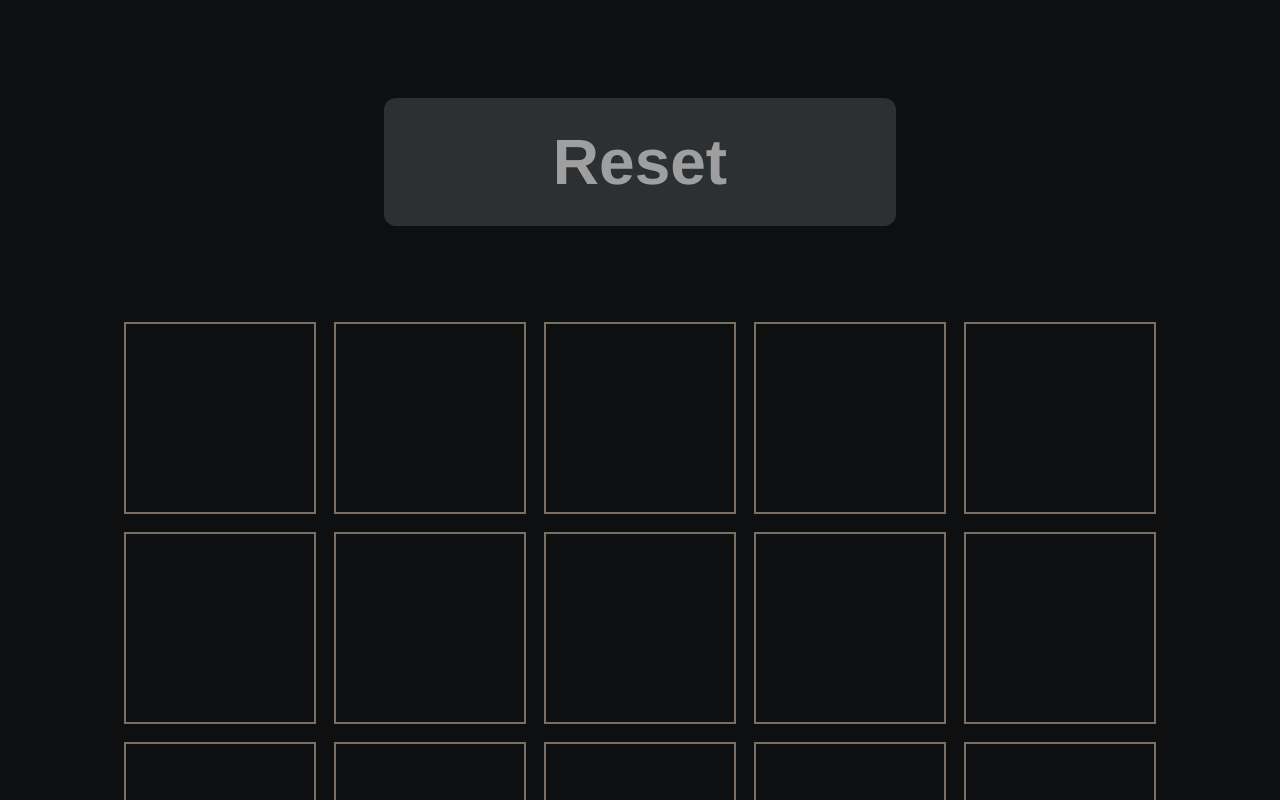
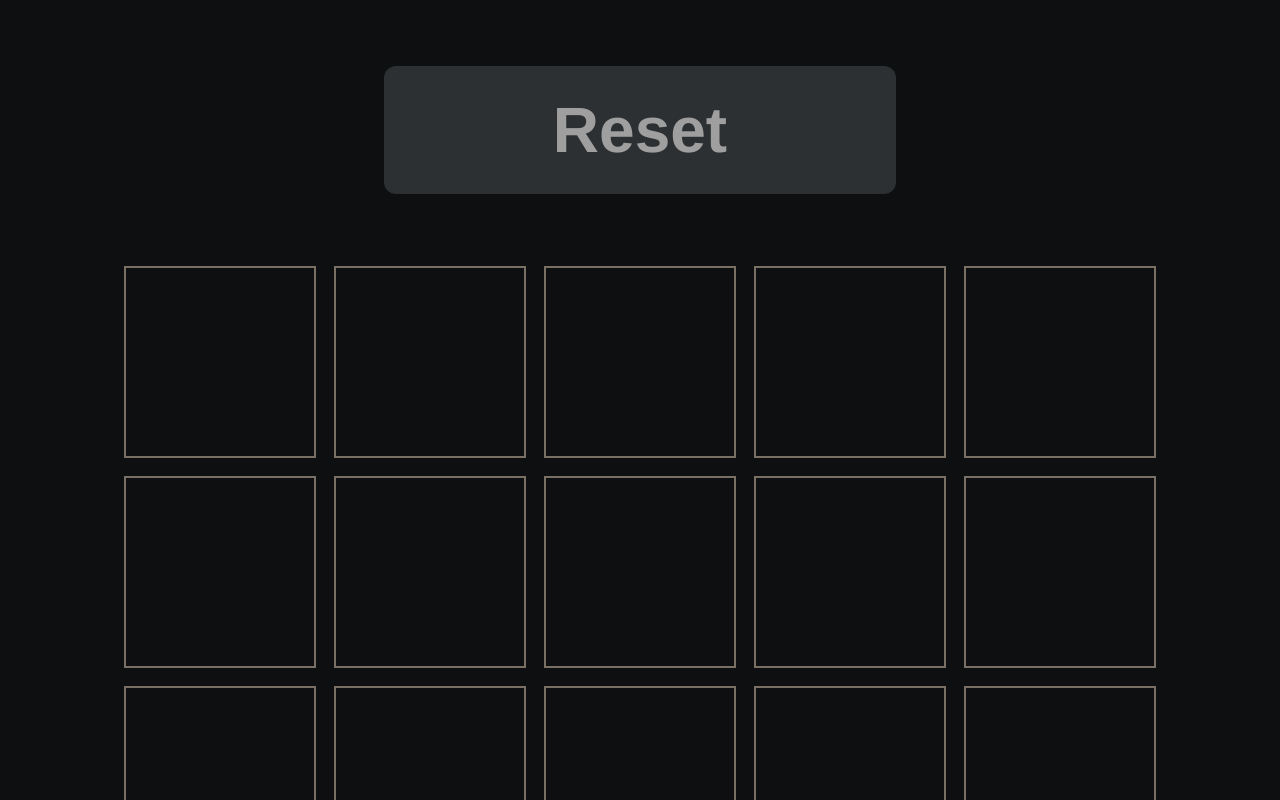
Before and after one commit to margiawanfitriani/ketriskrafts, a React (Create React App) app: page / in a window 1280 px wide. Shown: the top 800 px of the page. Built offline with nearby package versions, Linux system fonts and the light colour scheme.

Commit message:
: slight UI tweaks

```diff
--- a/src/Kurdle/Kurdle.css
+++ b/src/Kurdle/Kurdle.css
@@ -6,7 +6,7 @@ html {background-color: #0e0f10}
 }
 
 .div-grid-holder {
-    margin-top: 5vh;
+    margin-top: 1vh;
     padding-top: 2.5vh;
     display: flex;
     justify-content: center;
@@ -18,7 +18,7 @@ html {background-color: #0e0f10}
 
 .container {
     text-align: center;
-    margin-bottom: 6vh;
+    margin-bottom: 3vh;
 }
 
 .wordListDiv {
```
